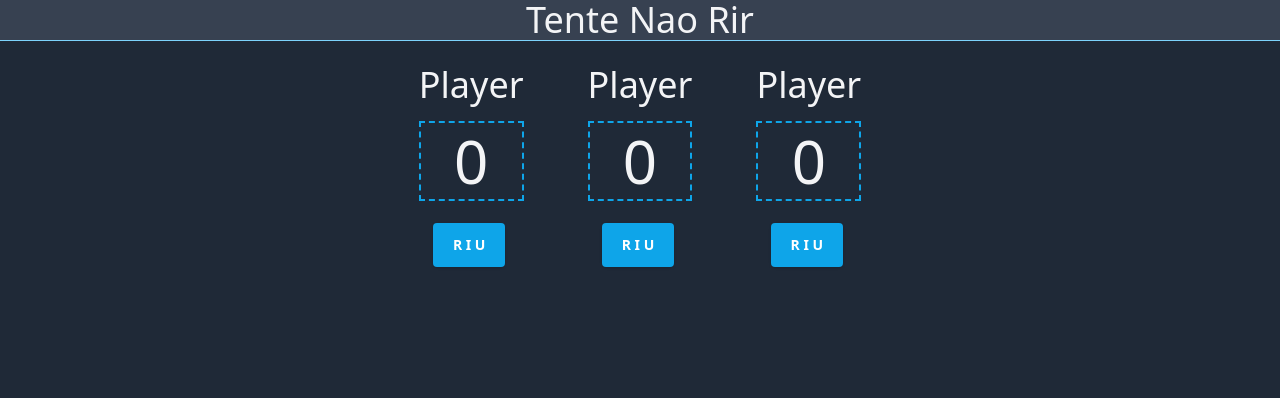
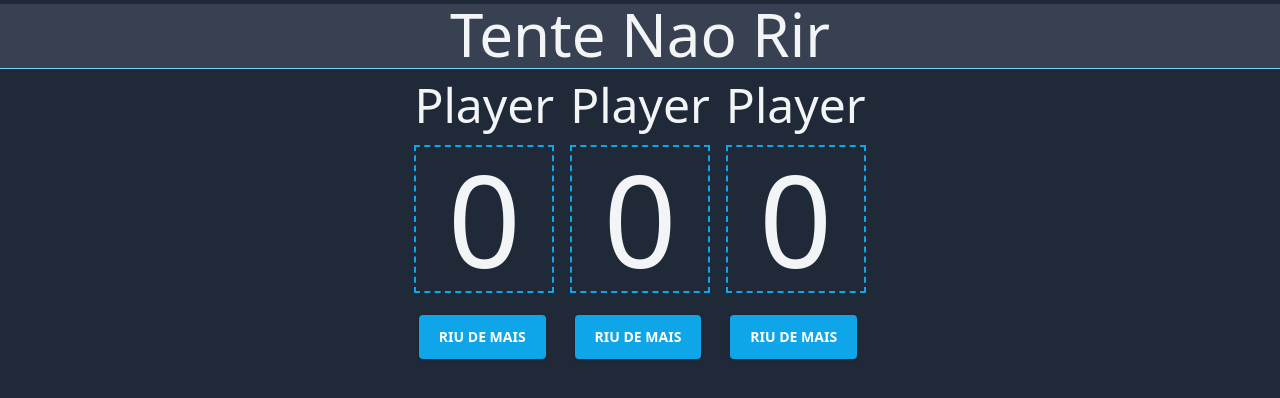
Before and after one commit to matheuslesbao/tente-nao-ir, a React (Vite) app: page / in a window 1280 px wide. Shown: the top 398 px of the page. Built offline with nearby package versions, Linux system fonts and the light colour scheme.

Commit message:
feat: função increaseCount funcionando

```diff
--- a/src/App.tsx
+++ b/src/App.tsx
@@ -2,18 +2,17 @@ import { Player } from './components/Player'
 
 function App() {
   return (
-    <div className="App text-center">
-      <header className="bg-gray-700 border-b-[0.1px] border-b-sky-300">
-        <h1 className="text-4xl">Tente Nao Rir</h1>
+    <div className="App text-center w-auto">
+      <header className=" bg-gray-700 border-b-[0.1px] border-b-sky-300">
+        <h1 className="text-6xl my-1">Tente Nao Rir</h1>
       </header>
       <main>
-        <div id="players" className="inline-flex text-4xl gap-4">
+        <div id="players" className="inline-flex text-4xl gap-4 mt-3">
           <Player />
           <Player />
           <Player />
         </div>
       </main>
-      <div className="res"></div>
     </div>
   )
 }
--- a/src/components/Button.tsx
+++ b/src/components/Button.tsx
@@ -1,9 +1,16 @@
-export function Button() {
+export interface IButton {
+  name: string
+  onClick?: () => void
+}
+
+export function Button(props: IButton) {
   return (
-    <div>
-      <button className="text-white bg-sky-500 active:bg-sky-600 font-bold uppercase text-sm px-5 py-3 rounded shadow hover:shadow-2xl outline-none focus:outline-none mr-1 mb-1 ease-linear transition-all duration-150">
-        R i u
+    <>
+      <button
+        onClick={props.onClick}
+        className=" text-white bg-sky-500 active:bg-sky-600 font-bold uppercase text-sm px-5 py-3 rounded shadow hover:shadow-2xl outline-none focus:outline-none mr-1 mb-1 ease-linear transition-all duration-150">
+        {props.name}
       </button>
-    </div>
+    </>
   )
 }
--- a/src/components/Player.tsx
+++ b/src/components/Player.tsx
@@ -1,20 +1,24 @@
 import { useEffect, useState } from 'react'
 import { Button } from './Button'
 
+interface IPlayers {
+  name: string
+}
+
 export function Player() {
   const [count, setCount] = useState(0)
-  useEffect(() => {
-    document.title = `Você riu ${count} vezes`
-  })
+
+  function increaseCount() {
+    return setCount(count + 1)
+  }
+
   return (
-    <div className="m-6">
-      Player
+    <div className="m-4w-full ">
+      <h2 className="text-5xl">Player</h2>
       <div className="my-4 py-2 text-6xl border-dashed border-2 border-sky-500 ">
-        {count}
+        <span className="text-9xl">{count}</span>
       </div>
-      <div className="">
-        <Button />
-      </div>
+      <Button onClick={increaseCount} name="Riu de mais" />
     </div>
   )
 }
```
